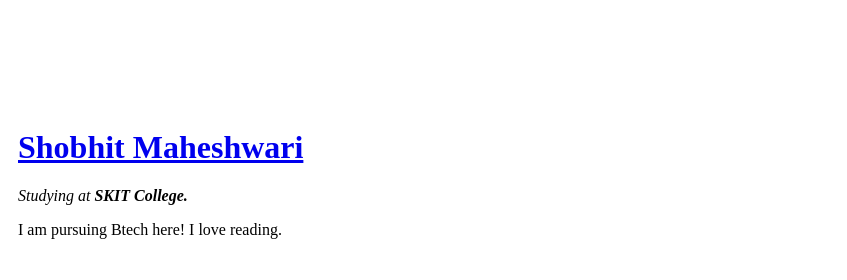
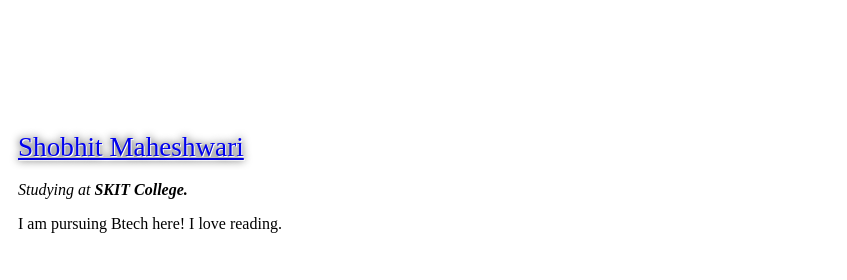
Before and after one commit to neonshobhit/Intro, a plain HTML site: page index.html in a window 1280 px wide. Shown: the top 280 px of the page, 433-1280 px from the left. Drawn offline with Linux system fonts and the light colour scheme.

Commit message:
external css included

```diff
--- a/index.html
+++ b/index.html
@@ -5,16 +5,20 @@
   <meta charset="utf-8">
   <meta description="Website to tell you who am i!">
   <title>❤Shobhit's Personal Site</title>
+  <link rel="stylesheet" href="css/styles.css">
+
 </head>
 
 <body>
-  <table cellspacing =" 20px">
+  <table cellspacing=" 20px">
     <tr>
       <td>
         <img id="hello" src="https://instagram.fdel1-2.fna.fbcdn.net/vp/8aadeb8aa59066ebcd80d8d72b9712a4/5DD85FF8/t51.2885-19/s150x150/32178282_1846693452055722_2280604583086522368_n.jpg?_nc_ht=instagram.fdel1-2.fna.fbcdn.net" alt="Hinata Hyuga" />
       </td>
       <td>
-        <a href="https://appbrewery.co"><h1>Shobhit Maheshwari </h1></a>
+        <a href="https://neonshobhit.blogspot.com">
+          <h1 style=" font: 1.7rem rapscallion; text-shadow: 1px 1px 0 #fff, 0 0 9px #000;">Shobhit Maheshwari </h1>
+        </a>
         <p><em>Studying at <strong>SKIT College.</strong></em></p>
         <p>I am pursuing Btech here! I love reading.</p>
       </td>
@@ -22,7 +26,7 @@
 
   </table>
 
-  <hr size= "2" />
+  <hr size="2" />
   <h3>Schools i attended.</h3>
   <ul>
     <li><a href="#hello">VKV Hurda.</a></li>
@@ -30,7 +34,7 @@
   </ul>
   <hr size="2" />
 
-  <table cellspacing= "10px">
+  <table cellspacing="10px">
     <caption>
       <h3>Skills That i do posses.</h3>
     </caption>
@@ -75,8 +79,8 @@
     </tr>
     -->
   </table>
-  <h3><a href="hobbies.html" target= "_blank">Hobbies.</a></h3>
-  <h4><a href="cont.html"target="_blank">Contact me!</a></h4>
+  <h3><a href="hobbies.html" target="_blank">Hobbies.</a></h3>
+  <h4><a href="cont.html" target="_blank">Contact me!</a></h4>
 
 </body>
 
```
